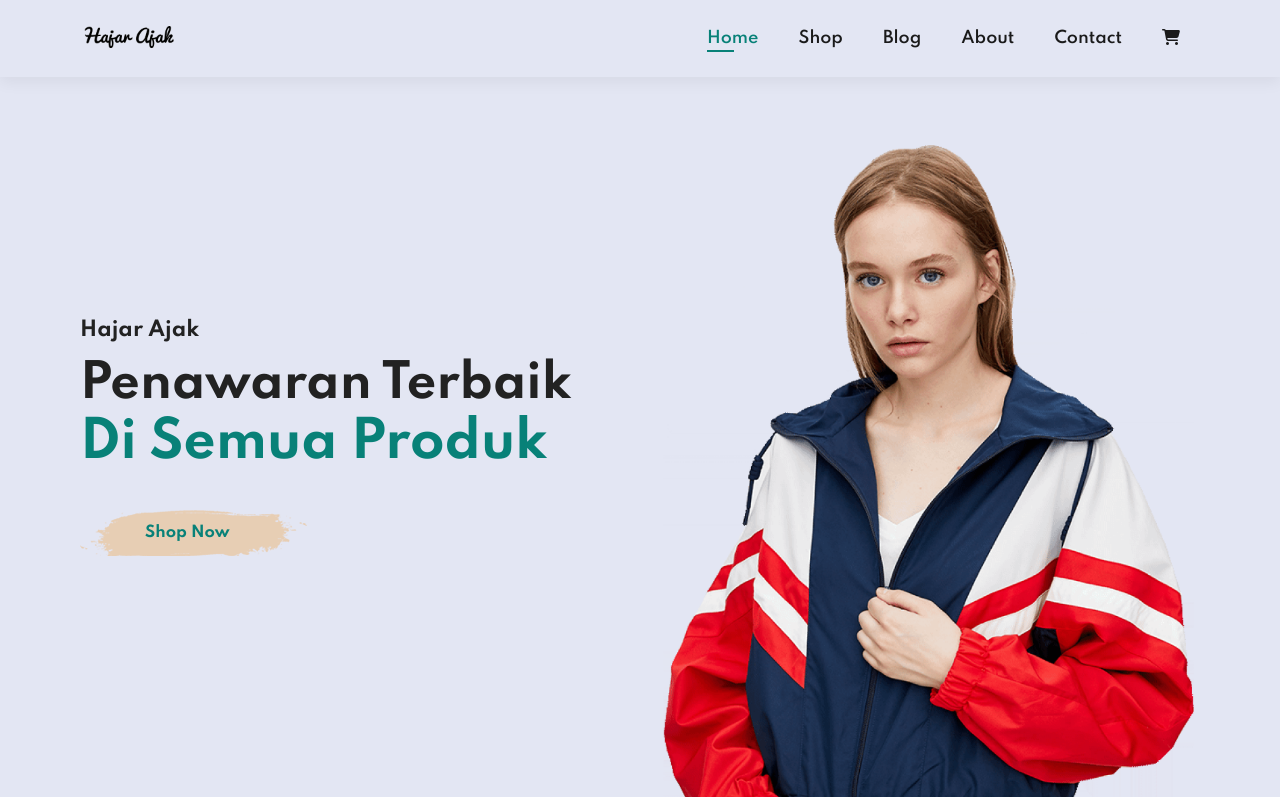
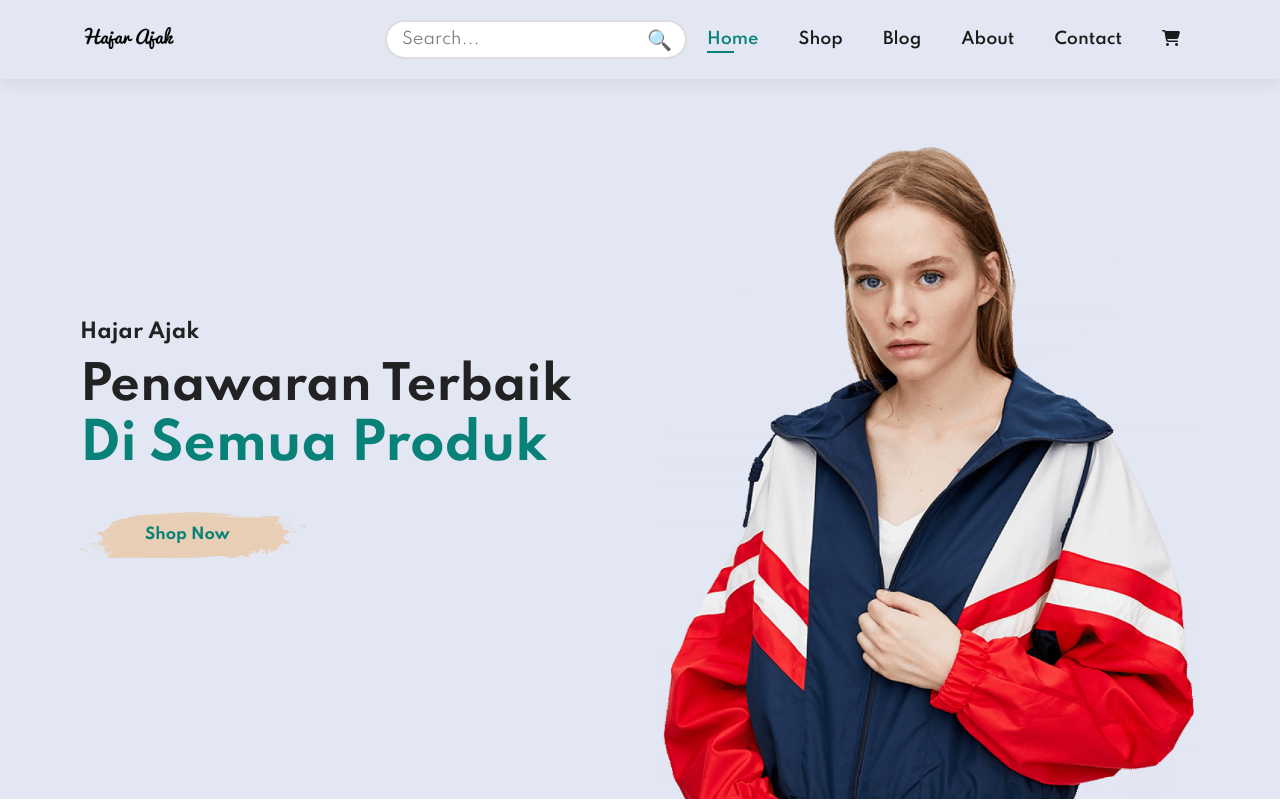
Before and after one commit to ihza6661/e-com, a plain HTML site: page index.html in a window 1280 px wide. Shown: the top 801 px of the page. Drawn offline with Linux system fonts and the light colour scheme; files whose address does not match are found by name.

Commit message:
add search input

```diff
--- a/index.html
+++ b/index.html
@@ -19,6 +19,12 @@
         <!-- <a href="#"><img src="img/logo.png" alt="" class="logo"></a> -->
         <div>
             <ul id="navbar">
+                <div class="search-container">
+                    <div class="search-box">
+                        <input type="text" class="search-input" placeholder="Search...">
+                        <span class="search-icon">🔍</span>
+                    </div>
+                </div>
                 <li><a class="active" href="index.html">Home</a></li>
                 <li><a href="shop.html">Shop</a></li>
                 <li><a href="blog.html">Blog</a></li>
--- a/style.css
+++ b/style.css
@@ -86,6 +86,72 @@ body {
   position: sticky;
   top: 0;
   left: 0;
+}
+
+/* Center the container with flexbox */
+.search-container {
+  display: flex;
+  justify-content: center;
+  align-items: center;
+}
+
+/* Styling the search box */
+.search-box {
+  position: relative;
+  width: 100%;
+  max-width: 500px;
+}
+
+/* Styling the input */
+.search-input {
+  width: 100%;
+  padding: 8px 15px;
+  padding-right: 45px; /* space for the search icon */
+  font-size: 16px;
+  border: 2px solid #ddd;
+  border-radius: 25px;
+  outline: none;
+  transition: border-color 0.3s;
+}
+
+/* Change border color on focus */
+.search-input:focus {
+  border-color: #007bff;
+}
+
+/* Position the search icon inside the input */
+.search-icon {
+  position: absolute;
+  right: 15px;
+  top: 50%;
+  transform: translateY(-50%);
+  font-size: 20px;
+  color: #888;
+  pointer-events: none;
+}
+
+/* Responsive styles */
+@media (max-width: 768px) {
+  .search-input {
+    font-size: 14px;
+    padding: 10px 15px;
+    padding-right: 40px;
+  }
+}
+
+@media (max-width: 480px) {
+  .search-input {
+    font-size: 13px;
+    padding: 8px 12px;
+    padding-right: 35px;
+  }
+
+  .search-icon {
+    font-size: 18px;
+  }
+  .search-container {
+    padding: 20px 10px;
+  }
 }
 #navbar {
   display: flex;
```
